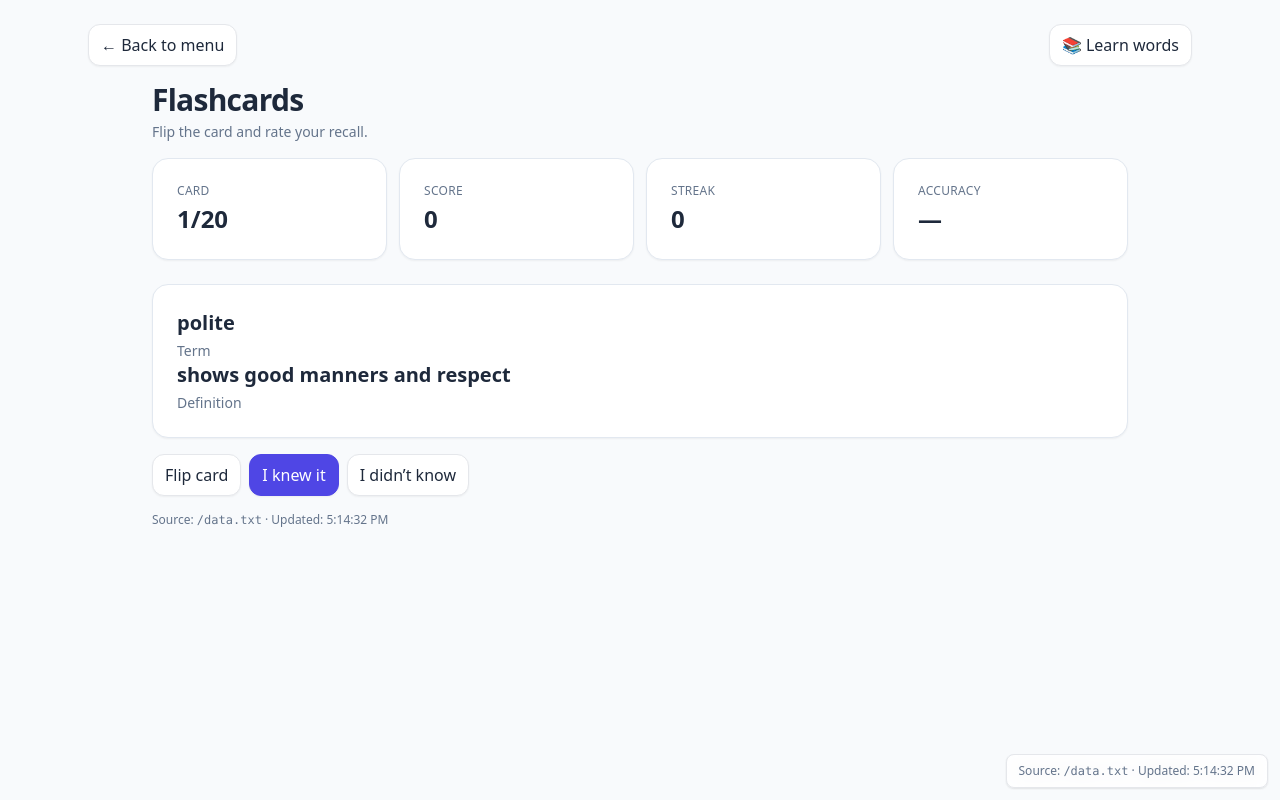
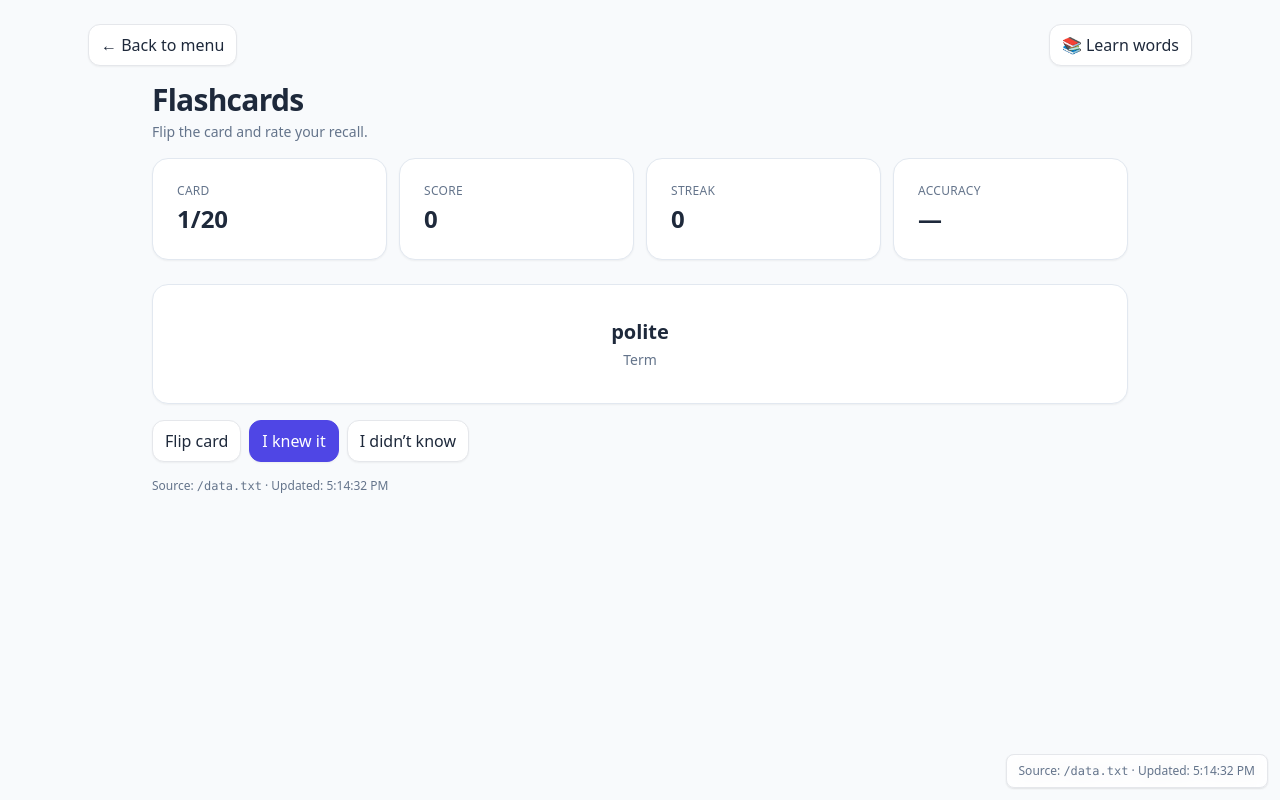
Before and after one commit to baykovaju29-bit/games, a React (Vite) app: page /#/flashcards in a window 1280 px wide. Built offline with nearby package versions, Linux system fonts and the light colour scheme.

Commit message:
Update index.css

```diff
--- a/src/styles/index.css
+++ b/src/styles/index.css
@@ -52,3 +52,33 @@ html, body, #root { height: 100%; }
     75%     { transform: translateX(-2px); }
   }
 }
+/* 3D flip card */
+.flip-outer {
+  perspective: 1200px; /* глубина */
+}
+
+.flip-inner {
+  position: relative;
+  transform-style: preserve-3d;
+  transition: transform 400ms ease;
+  cursor: pointer;
+  min-height: 120px; /* чтобы обе стороны не схлопывались */
+}
+
+.flip-rotated {
+  transform: rotateY(180deg);
+}
+
+.flip-face {
+  position: absolute;
+  inset: 0;
+  display: flex;
+  align-items: center;
+  justify-content: center;
+  flex-direction: column;
+  backface-visibility: hidden; /* прячем обратную сторону */
+}
+
+.flip-back {
+  transform: rotateY(180deg);
+}
```
